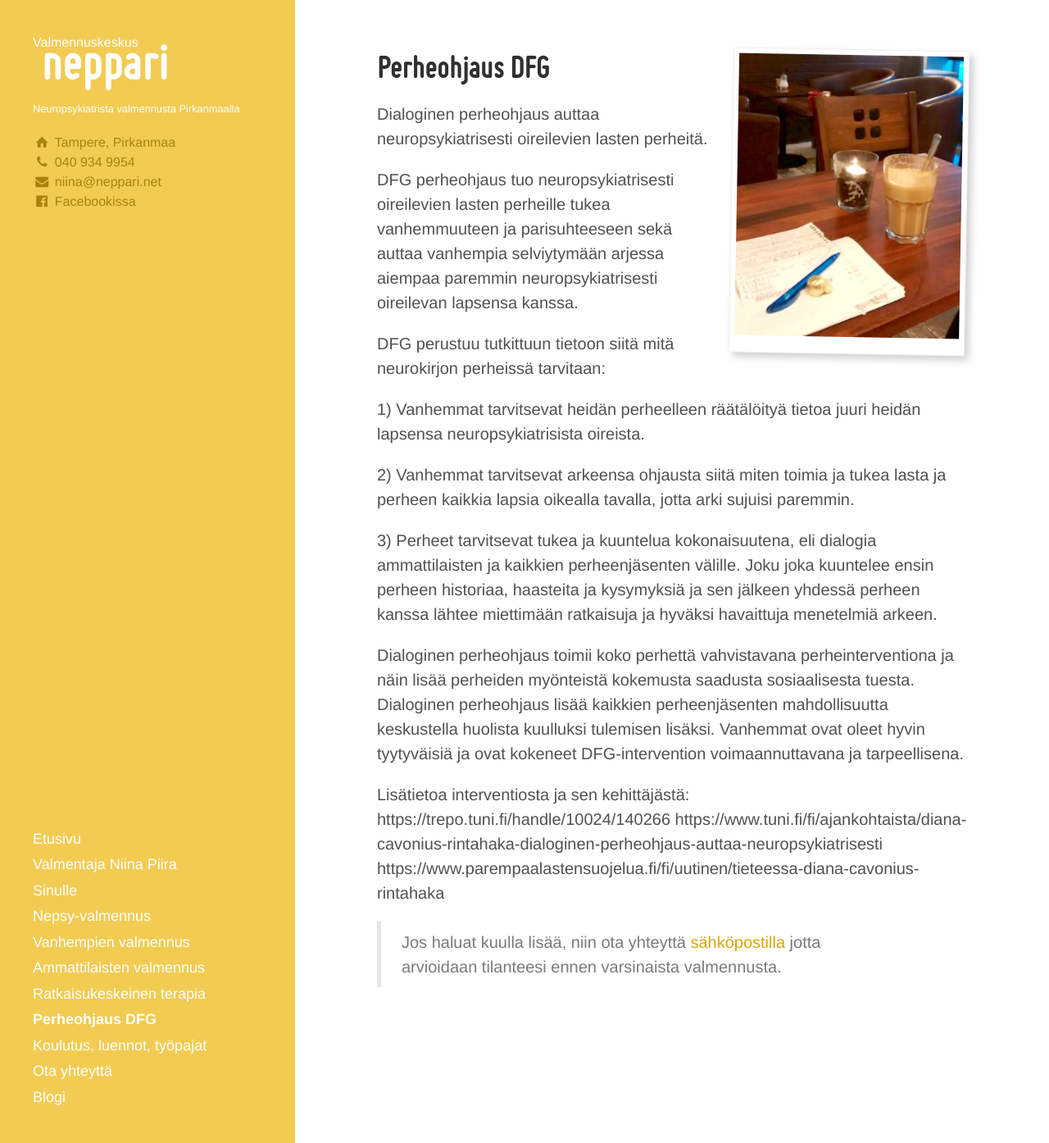
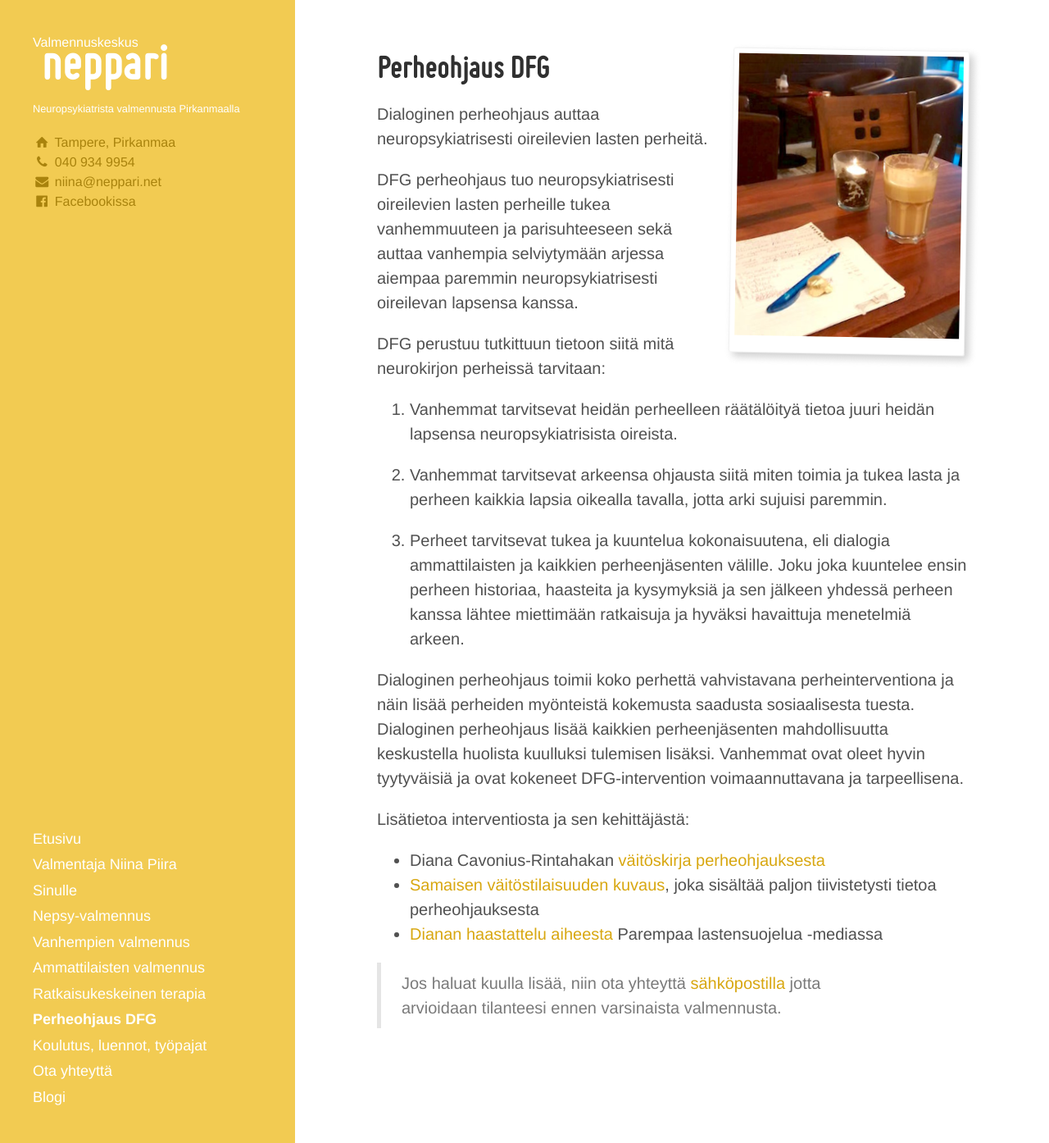
Before and after one commit to niinapiira/neppari.net, a Jekyll site: the page built from perheohjaus-dfg.md, in a window 1280 px wide and 1394 px high. Shown: the whole window at 82% size. Built offline with Jekyll 4.4.1, drawn with Linux system fonts in a browser that asks for light colours.

Commit message:
Update perheohjaus-dfg.md

```diff
--- a/perheohjaus-dfg.md
+++ b/perheohjaus-dfg.md
@@ -12,17 +12,17 @@ DFG perheohjaus tuo neuropsykiatrisesti oireilevien lasten perheille tukea vanhe
 
 DFG perustuu tutkittuun tietoon siitä mitä neurokirjon perheissä tarvitaan:
 
-1) Vanhemmat tarvitsevat heidän perheelleen räätälöityä tietoa juuri heidän lapsensa neuropsykiatrisista oireista.
+1. Vanhemmat tarvitsevat heidän perheelleen räätälöityä tietoa juuri heidän lapsensa neuropsykiatrisista oireista.
 
-2) Vanhemmat tarvitsevat arkeensa ohjausta siitä miten toimia ja tukea lasta ja perheen kaikkia lapsia oikealla tavalla, jotta arki sujuisi paremmin.
+2. Vanhemmat tarvitsevat arkeensa ohjausta siitä miten toimia ja tukea lasta ja perheen kaikkia lapsia oikealla tavalla, jotta arki sujuisi paremmin.
 
-3) Perheet tarvitsevat tukea ja kuuntelua kokonaisuutena, eli dialogia ammattilaisten ja kaikkien perheenjäsenten välille. Joku joka kuuntelee ensin perheen historiaa, haasteita ja kysymyksiä ja sen jälkeen yhdessä perheen kanssa lähtee miettimään ratkaisuja ja hyväksi havaittuja menetelmiä arkeen.
+3. Perheet tarvitsevat tukea ja kuuntelua kokonaisuutena, eli dialogia ammattilaisten ja kaikkien perheenjäsenten välille. Joku joka kuuntelee ensin perheen historiaa, haasteita ja kysymyksiä ja sen jälkeen yhdessä perheen kanssa lähtee miettimään ratkaisuja ja hyväksi havaittuja menetelmiä arkeen.
 
 Dialoginen perheohjaus toimii koko perhettä vahvistavana perheinterventiona ja näin lisää perheiden myönteistä kokemusta saadusta sosiaalisesta tuesta. Dialoginen perheohjaus lisää kaikkien perheenjäsenten mahdollisuutta keskustella huolista kuulluksi tulemisen lisäksi.  Vanhemmat ovat oleet hyvin tyytyväisiä ja ovat kokeneet DFG-intervention voimaannuttavana ja tarpeellisena.
 
 Lisätietoa interventiosta ja sen kehittäjästä:
-https://trepo.tuni.fi/handle/10024/140266
-https://www.tuni.fi/fi/ajankohtaista/diana-cavonius-rintahaka-dialoginen-perheohjaus-auttaa-neuropsykiatrisesti
-https://www.parempaalastensuojelua.fi/fi/uutinen/tieteessa-diana-cavonius-rintahaka
+- Diana Cavonius-Rintahakan [väitöskirja perheohjauksesta](https://trepo.tuni.fi/handle/10024/140266)
+- [Samaisen väitöstilaisuuden kuvaus](https://www.tuni.fi/fi/ajankohtaista/diana-cavonius-rintahaka-dialoginen-perheohjaus-auttaa-neuropsykiatrisesti), joka sisältää paljon tiivistetysti tietoa perheohjauksesta
+- [Dianan haastattelu aiheesta](https://www.parempaalastensuojelua.fi/fi/uutinen/tieteessa-diana-cavonius-rintahaka) Parempaa lastensuojelua -mediassa
 
 > Jos haluat kuulla lisää, niin ota yhteyttä [sähköpostilla](/ota-yhteytta) jotta arvioidaan tilanteesi ennen varsinaista valmennusta.
```
